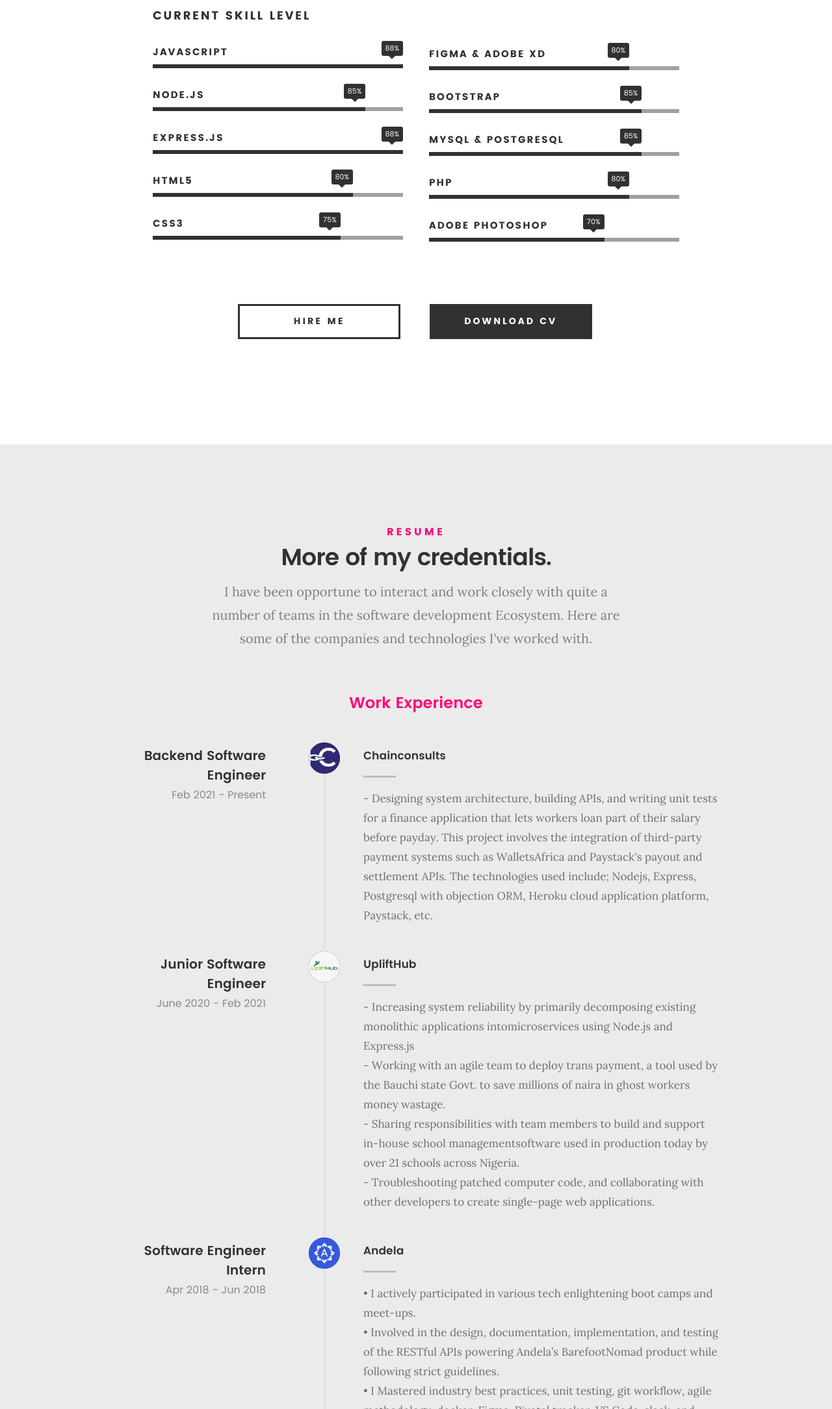
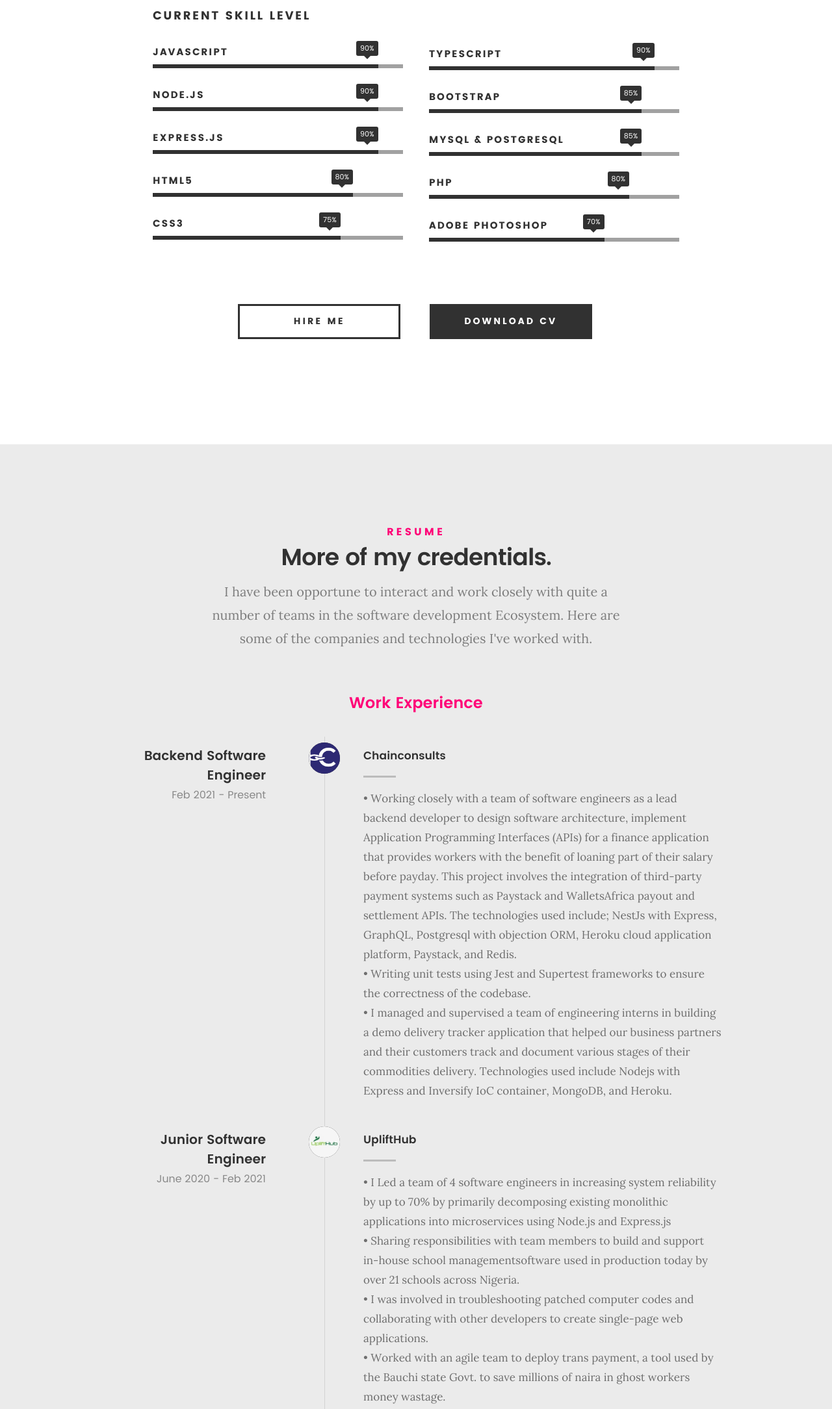
Before and after one commit to chemicalstan/portfolio, a plain HTML site: page index.html in a window 1280 px wide. Shown: the part 1340-3509 px from the top of the page at 65% size. Drawn offline with Linux system fonts and the light colour scheme; files whose address does not match are found by name.

Commit message:
Modify work experience and skill.

```diff
--- a/index.html
+++ b/index.html
@@ -170,15 +170,15 @@
           <h3>Current Skill Level</h3>
           <ul class="skill-bars">
             <li>
-              <div class="progress percent88"><span>88%</span></div>
+              <div class="progress percent90"><span>90%</span></div>
               <strong>JavaScript</strong>
             </li>
             <li>
-              <div class="progress percent85"><span>85%</span></div>
+              <div class="progress percent90"><span>90%</span></div>
               <strong>Node.JS</strong>
             </li>
             <li>
-              <div class="progress percent88"><span>88%</span></div>
+              <div class="progress percent90"><span>90%</span></div>
               <strong>Express.Js</strong>
             </li>
             <li>
@@ -196,8 +196,8 @@
           <br />
           <ul class="skill-bars">
             <li>
-              <div class="progress percent80"><span>80%</span></div>
-              <strong>Figma &amp; Adobe XD</strong>
+              <div class="progress percent90"><span>90%</span></div>
+              <strong>TypeScript</strong>
             </li>
             <li>
               <div class="progress percent85"><span>85%</span></div>
@@ -280,14 +280,10 @@
               <div class="timeline-content">
                 <h4>Chainconsults</h4>
                 <p>
-                  - Designing system architecture, building APIs, and writing
-                  unit tests for a finance application that lets workers loan
-                  part of their salary before payday. This project involves the
-                  integration of third-party payment systems such as
-                  WalletsAfrica and Paystack's payout and settlement APIs. The
-                  technologies used include; Nodejs, Express, Postgresql with
-                  objection ORM, Heroku cloud application platform, Paystack,
-                  etc.
+                  • Working closely with a team of software engineers as a lead backend developer to design software architecture, implement Application Programming Interfaces (APIs) for a finance application that provides workers with the benefit of loaning part of their salary before payday. This project involves the integration of third-party payment systems such as Paystack and WalletsAfrica payout and settlement APIs. The technologies used include; NestJs with Express, GraphQL, Postgresql with objection ORM, Heroku cloud application platform, Paystack, and Redis. <br />
+                  • Writing unit tests using Jest and Supertest frameworks to ensure the correctness of the codebase. <br />
+                  • I managed and supervised a team of engineering interns in building a demo delivery tracker application that helped our business partners and their customers track and document various stages of their commodities delivery. Technologies used include Nodejs with Express and Inversify IoC container, MongoDB, and Heroku. <br />
+
                 </p>
               </div>
             </div>
@@ -310,17 +306,14 @@
               <div class="timeline-content">
                 <h4>UpliftHub</h4>
                 <p>
-                  - Increasing system reliability by primarily decomposing
-                  existing monolithic applications intomicroservices using
-                  Node.js and Express.js <br />
-                  - Working with an agile team to deploy trans payment, a tool
+                  • I Led a team of 4 software engineers in increasing system reliability by up to 70% by primarily decomposing existing monolithic applications into microservices using Node.js and Express.js <br />
+                  • Sharing responsibilities with team members to build and
+                  support in-house school managementsoftware used in production
+                  today by over 21 schools across Nigeria. <br />
+                  • I was involved in troubleshooting patched computer codes and collaborating with other developers to create single-page web applications. <br />
+                  • Worked with an agile team to deploy trans payment, a tool
                   used by the Bauchi state Govt. to save millions of naira in
                   ghost workers money wastage. <br />
-                  - Sharing responsibilities with team members to build and
-                  support in-house school managementsoftware used in production
-                  today by over 21 schools across Nigeria. <br />
-                  - Troubleshooting patched computer code, and collaborating
-                  with other developers to create single-page web applications.
                 </p>
               </div>
             </div>
@@ -372,10 +365,10 @@
               <div class="timeline-content">
                 <h4>HNG Internship</h4>
                 <p>
-                  - Worked closely with software development teams on Slack,
+                  • Worked closely with software development teams on Slack,
                   maintaining websites built on basic vanilla Javascript PHP and
                   MongoDB. <br />
-                  - Built a full-stack JavaScript Micropost application as a
+                  • Built a full-stack JavaScript Micropost application as a
                   sole contributor. Micropost is a Mini CRUD app built with
                   Node, Express, MongoDB, Bootswatch and Figma for mockup
                   design.
```
